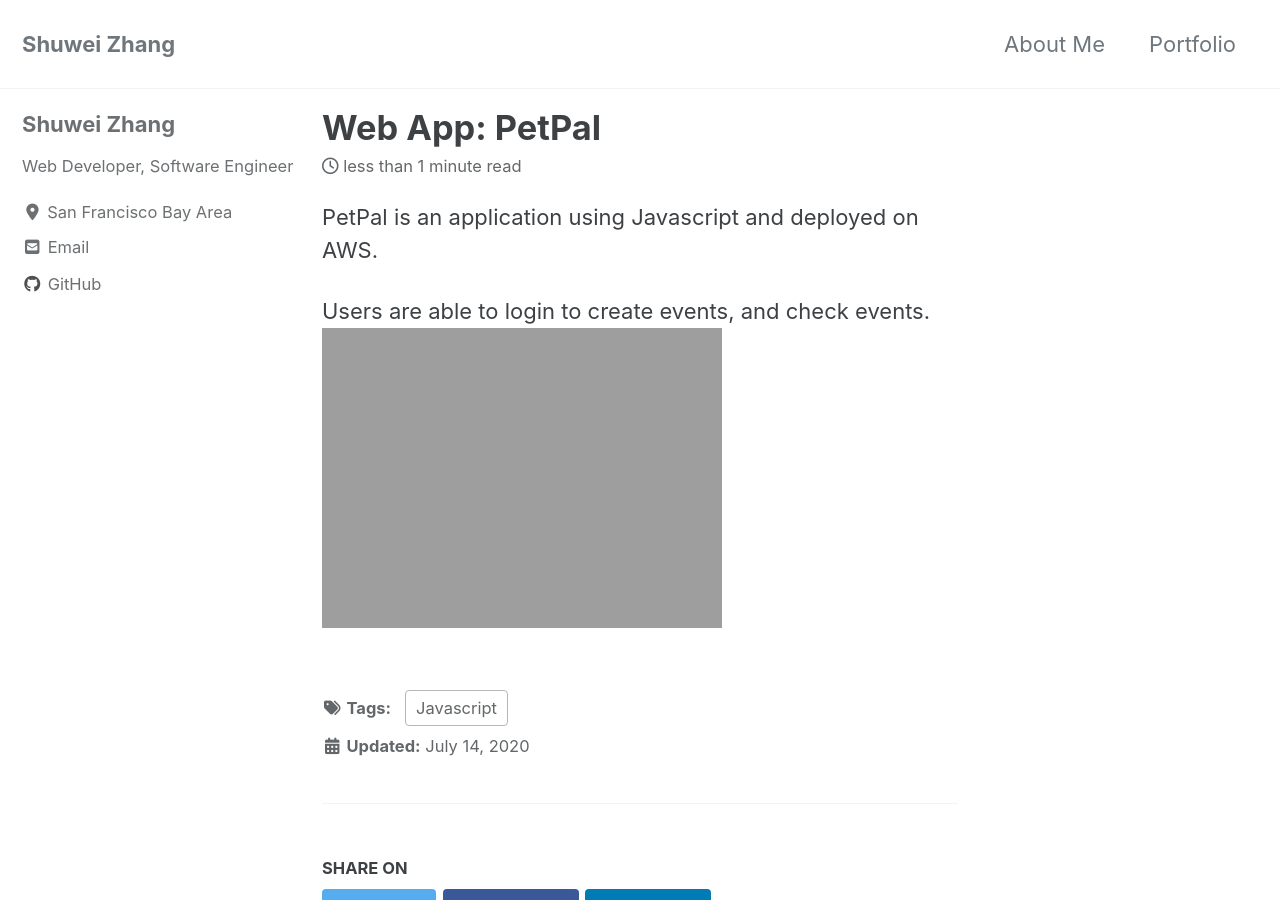
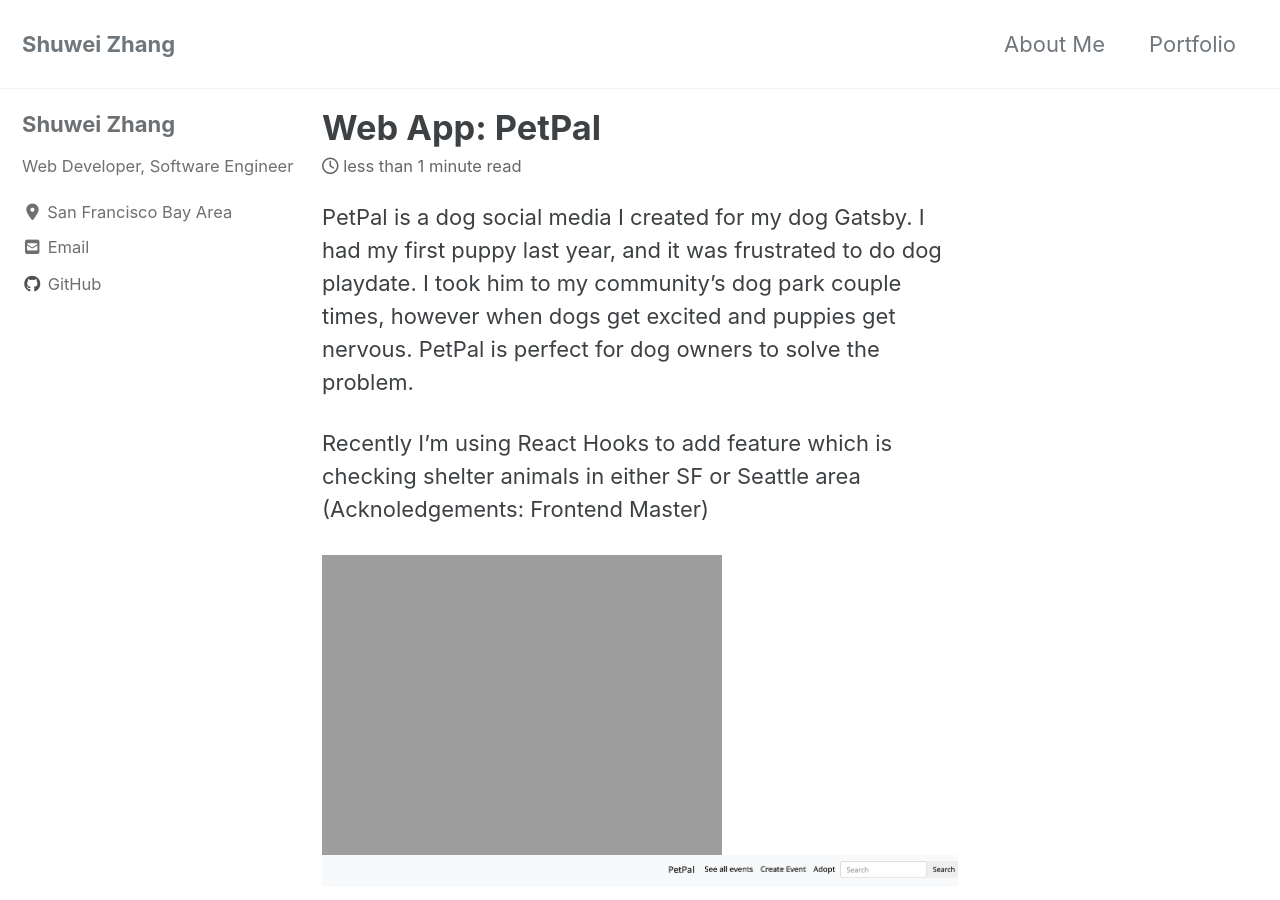
Before and after one commit to zhangsw1/zhangsw1.github.io, a Jekyll site: the page built from _posts/2020-07-14-petpal.md, in a window 1280 px wide and 900 px high. Built offline with Jekyll 4.4.1, drawn with Linux system fonts in a browser that asks for light colours; cached includes are drawn as plain includes; nearby versions of some CDN libraries.

Commit message:
Updated dog social media

```diff
--- a/_posts/2020-07-14-petpal.md
+++ b/_posts/2020-07-14-petpal.md
@@ -5,7 +5,13 @@ tags: [Javascript]
 excerpt: "Web Application"
 ---
 
-PetPal is an application using Javascript and deployed on AWS.
+PetPal is a dog social media I created for my dog Gatsby.
+I had my first puppy last year, and it was frustrated to do dog playdate. I took him to my community's dog park couple times, however when dogs get excited and puppies get nervous. PetPal is perfect for dog owners to solve the problem.
 
-Users are able to login to create events, and check events.
+Recently I'm using React Hooks to add feature which is checking shelter animals in either SF or Seattle area (Acknoledgements: Frontend Master)
+
+
 ![alt]({{ site.url }}{{ site.baseurl }}/images/petpal_home.png)
+![alt]({{ site.url }}{{ site.baseurl }}/images/petpal_create.png)
+![alt]({{ site.url }}{{ site.baseurl }}/images/petpal_display.png)
+![alt]({{ site.url }}{{ site.baseurl }}/images/petpal_adopt.png)
```
